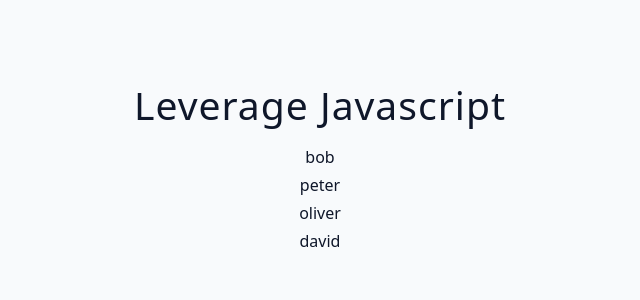
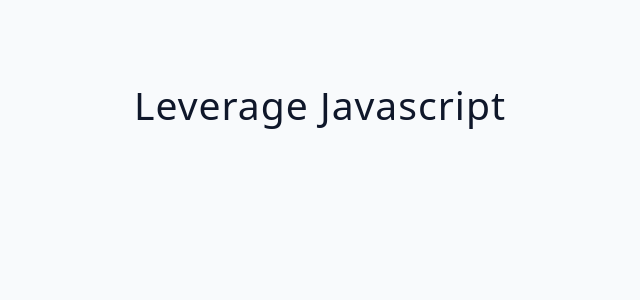
Before and after one commit to isnendyankp/advancedreact, a React (Vite) app: page / in a window 1280 px wide. Shown: the top 300 px of the page, without its empty margins (320-960 px from the left). Built offline with nearby package versions, Linux system fonts and the light colour scheme.

Commit message:
S 6-120: Create Person.jsx

```diff
--- a/src/tutorial/05-leverage-javascript/starter/List.jsx
+++ b/src/tutorial/05-leverage-javascript/starter/List.jsx
@@ -1,13 +1,15 @@
-import { people } from '../../../data'
+import { Person } from './Person';
+import { people } from '../../../data';
+
 
 const List = () => {
   return (
     <div>
       {people.map((person) => {
-        return <div key={person.id}>{person.name}</div>;
+        return <Person key={person.name} {...person} />
       })}
     </div>
   );
-}
+};
 
-export default List
+export default List;
--- /dev/null
+++ b/src/tutorial/05-leverage-javascript/starter/Person.jsx
@@ -0,0 +1,9 @@
+import React from 'react'
+
+export function Person ({name, nickName, images}) {
+    return (
+    <div>
+
+    </div>
+    );
+}
```
